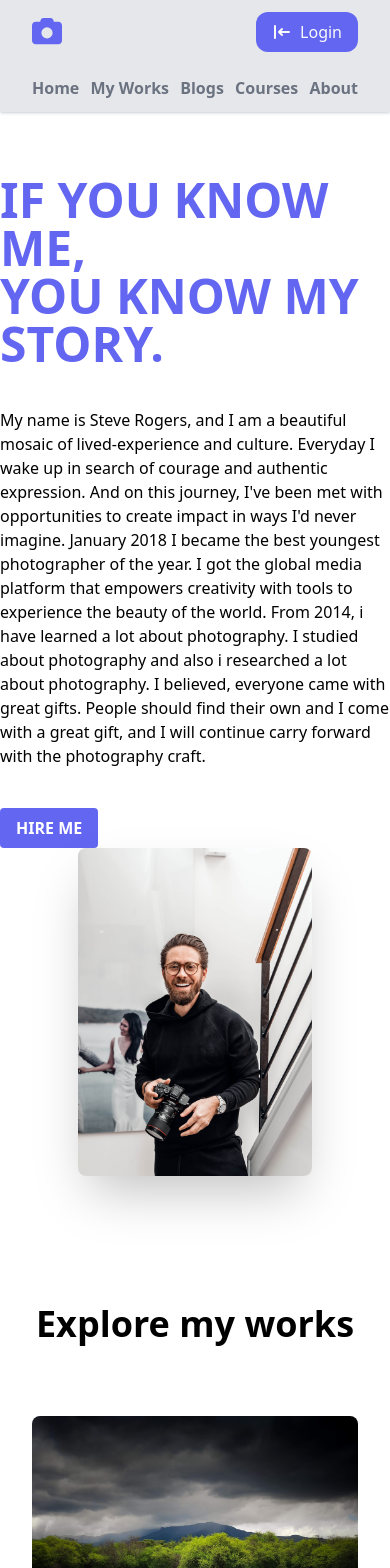
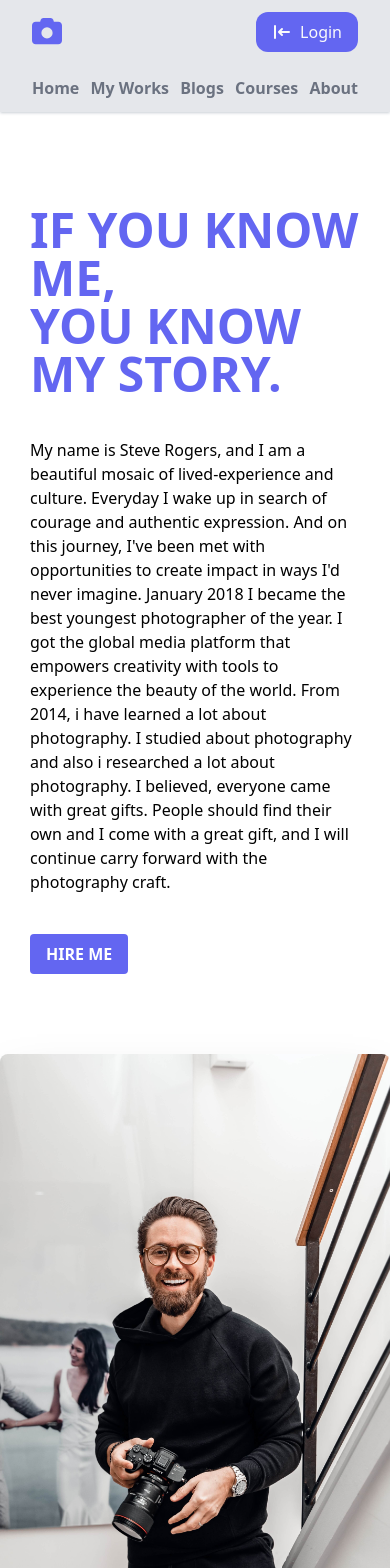
Before and after one commit to TaseenFuadJeem/independent-service-provider_website, a React (Create React App) app: page / in a window 390 px wide. Shown: the top 1568 px of the page. Built offline with nearby package versions, Linux system fonts and the light colour scheme.

Commit message:
Added media queries

```diff
--- /dev/null
+++ b/src/Pages/Home/Home.css
@@ -0,0 +1,11 @@
+@media only screen and (max-width:768px) {
+    .description {
+        padding: 30px;
+
+    }
+
+    .description-img {
+        width: 450px;
+        margin-top: 50px;
+    }
+}
--- a/src/Pages/Home/Home.js
+++ b/src/Pages/Home/Home.js
@@ -13,6 +13,7 @@ import logo1 from '../../Assets/logo1.png'
 import logo2 from '../../Assets/logo2.png'
 import logo3 from '../../Assets/logo3.png'
 import logo4 from '../../Assets/logo4.png'
+import './Home.css';
 
 const Home = () => {
     return (
@@ -20,7 +21,7 @@ const Home = () => {
             <div className='grid lg:grid-cols-2 mt-16 mb-32'>
 
                 <div className='flex items-center'>
-                    <div>
+                    <div className='description'>
                         <h1 className='text-5xl font-bold text-indigo-500'>IF YOU KNOW ME,</h1>
                         <h1 className='text-5xl font-bold text-indigo-500'>YOU KNOW MY STORY.</h1>
                         <p className='my-10'>
@@ -35,7 +36,7 @@ const Home = () => {
                 </div>
 
                 <div>
-                    <img className='w-3/5 rounded-lg shadow-2xl mx-auto lg:mr-5' src={photographer} alt="Photographer" />
+                    <img className='description-img w-3/5 rounded-lg shadow-2xl mx-auto lg:mr-5' src={photographer} alt="Photographer" />
                 </div>
 
             </div>
```
